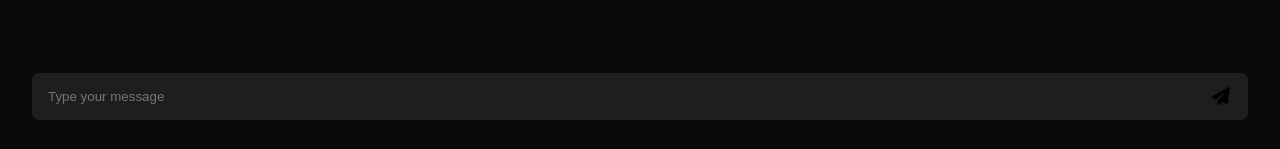
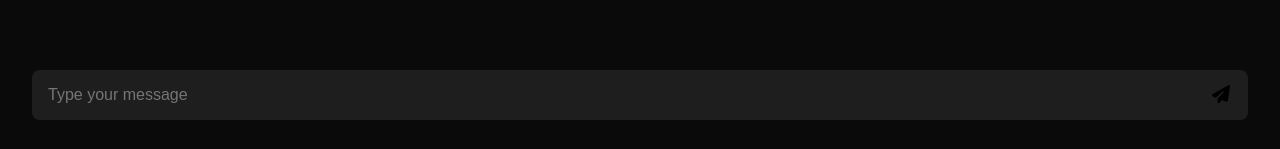
Before and after one commit to ScriptNewbie/ai-chatbot, a Next.js app: page / in a window 1280 px wide. Shown: the part 648-797 px from the top of the page. Built offline with nearby package versions, Linux system fonts and the light colour scheme.

Commit message:
fix: Prevent autozoom on iOS

```diff
--- a/app/components/ChatMessage.tsx
+++ b/app/components/ChatMessage.tsx
@@ -15,7 +15,7 @@ export const ChatMessage = ({ message }: { message: ChatEntry }) => {
         backgroundColor:
           message.role === "user" ? "rgb(70,70,240)" : "rgb(30,30,30)",
         maxWidth: "70%",
-
+        fontSize: "16px",
         alignSelf: message.role === "user" ? "flex-end" : "flex-start",
       }}
     >
--- a/app/globals.css
+++ b/app/globals.css
@@ -45,3 +45,22 @@ body {
   -ms-overflow-style: none; /* Hides scrollbar in Internet Explorer and Edge */
   scrollbar-width: none; /* Hides scrollbar in Firefox */
 }
+
+input[type="color"],
+input[type="date"],
+input[type="datetime"],
+input[type="datetime-local"],
+input[type="email"],
+input[type="month"],
+input[type="number"],
+input[type="password"],
+input[type="search"],
+input[type="tel"],
+input[type="text"],
+input[type="time"],
+input[type="url"],
+input[type="week"],
+select:focus,
+textarea {
+  font-size: 16px;
+}
```
